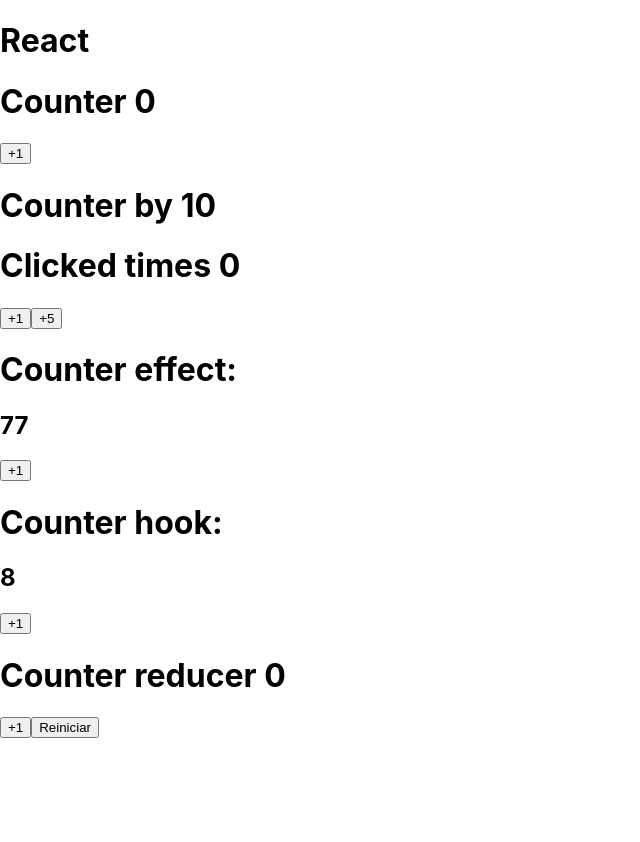
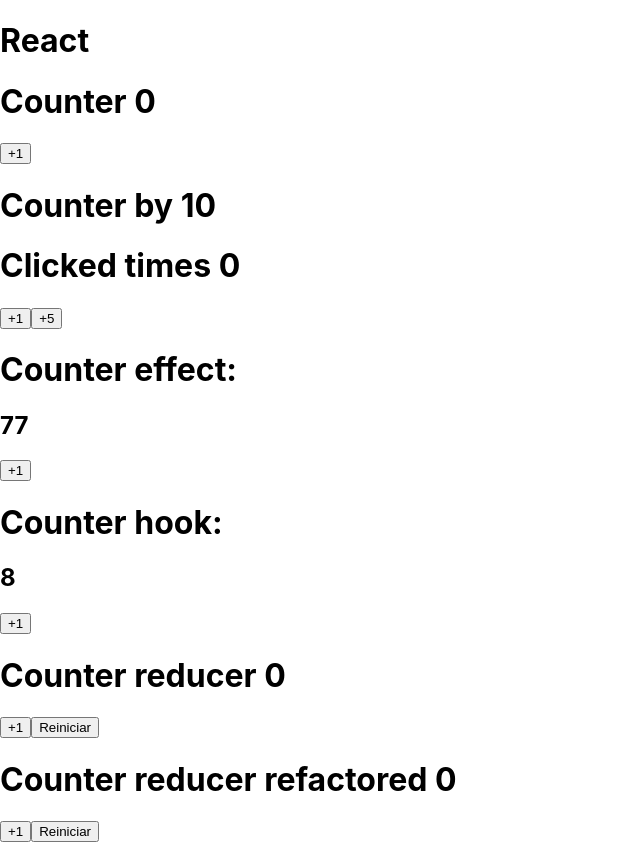
Before and after one commit to programador51/react_pro_fernando_herrera, a React (Create React App) app in the folder 01 - reinforcements/: page / in a window 1280 px wide. Shown: the whole page, without its empty margins (0-640 px from the left). Before the commit the page ends 800 px from the top, so only its background shows below. Built offline with nearby package versions, Linux system fonts and the light colour scheme.

Commit message:
1.11 Reducer splitted on different files

```diff
--- a/01 - reinforcements/src/App.tsx
+++ b/01 - reinforcements/src/App.tsx
@@ -4,6 +4,7 @@
 import CounterEffect from "bases/CounterEffect";
 import CounterHook from "bases/CounterHook";
 import CounterReducer from "bases/CounterReducer";
+import CounterReducerRefactored from "reducers/counter/CounterReducer";
 
 function App() {
   return (
@@ -14,6 +15,7 @@
       <CounterEffect />
       <CounterHook />
       <CounterReducer />
+      <CounterReducerRefactored />
     </>
   );
 }
--- /dev/null
+++ b/01 - reinforcements/src/reducers/counter/CounterReducer.tsx
@@ -0,0 +1,45 @@
+import React, { useReducer } from "react";
+import { State } from "reducers/counter/interfaces/interfaces";
+import counterReducer from "reducers/counter/reducer/reducer";
+
+interface Props {
+  /**
+   * Initial number for the counter when it renders
+   */
+  initialValue?: number;
+}
+
+const INITIAL_STATE: State = {
+  counter: 0,
+  previous: 0,
+  clickedTimes: 0,
+};
+
+export default function CounterComponent({ initialValue = 0 }: Props) {
+  const [{ counter }, dispatch] = useReducer(counterReducer, INITIAL_STATE);
+
+  const increment = () =>
+    dispatch({
+      payload: {
+        value: 1,
+      },
+      type: "increaseBy",
+    });
+
+  return (
+    <>
+      <h1>Counter reducer refactored {counter}</h1>
+
+      <button onClick={increment}>+1</button>
+      <button
+        onClick={() =>
+          dispatch({
+            type: "reset",
+          })
+        }
+      >
+        Reiniciar
+      </button>
+    </>
+  );
+}
--- /dev/null
+++ b/01 - reinforcements/src/reducers/counter/actions/actions.ts
@@ -0,0 +1,3 @@
+export type CounterAction =
+    | { type: "increaseBy"; payload: { value: number } }
+    | { type: "reset" };
--- /dev/null
+++ b/01 - reinforcements/src/reducers/counter/interfaces/interfaces.ts
@@ -0,0 +1,16 @@
+export interface State {
+    /**
+     * Current number of the counter
+     */
+    counter: number;
+
+    /**
+     * Previous number of the counter on before was clicked
+     */
+    previous: number;
+
+    /**
+     * Number of clicked times on the button to increase the counter
+     */
+    clickedTimes: number;
+}
--- /dev/null
+++ b/01 - reinforcements/src/reducers/counter/reducer/reducer.ts
@@ -0,0 +1,28 @@
+import { State } from "reducers/counter/interfaces/interfaces";
+import { CounterAction } from "reducers/counter/actions/actions";
+
+export default function (state: State, action: CounterAction): State {
+    switch (action.type) {
+        case "reset":
+            return {
+                ...state,
+                counter: 0,
+                clickedTimes: 0,
+                previous: 0,
+            };
+
+        case "increaseBy":
+            const { value } = action.payload;
+            const { counter, clickedTimes } = state;
+
+            return {
+                ...state,
+                counter: counter + value,
+                previous: counter,
+                clickedTimes: clickedTimes + 1,
+            };
+
+        default:
+            return state;
+    }
+}
```
